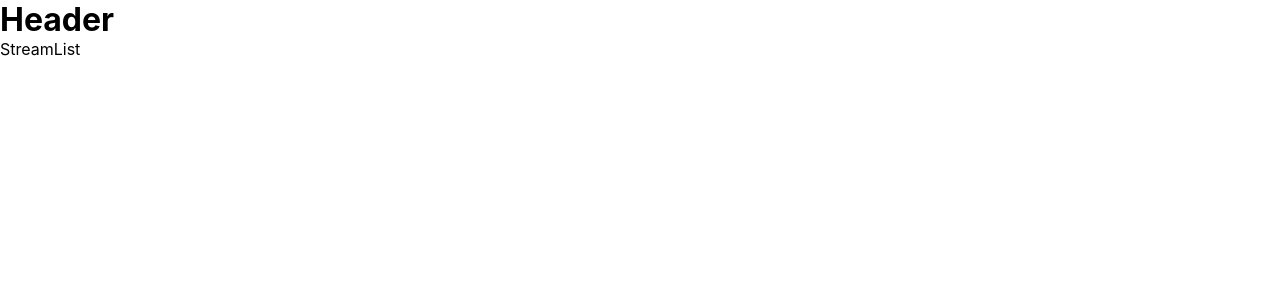
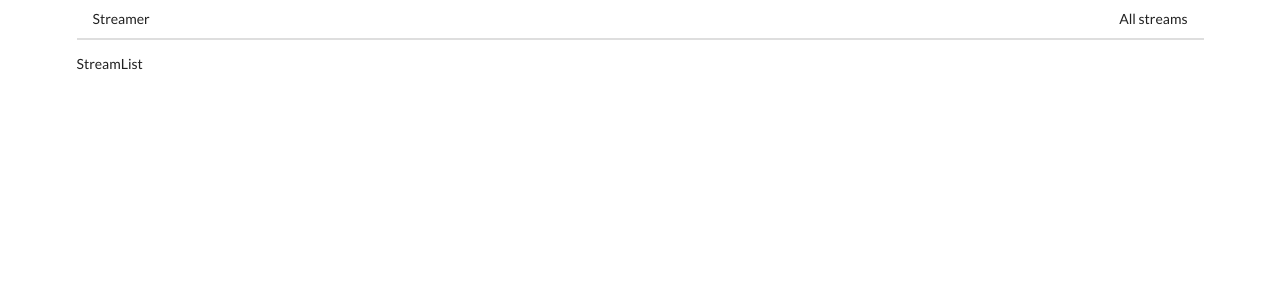
Before and after one commit to abhishekgowda1312/twitch-cloneV1, a React (Create React App) app: page / in a window 1280 px wide. Shown: the top 300 px of the page. Built offline with nearby package versions, Linux system fonts and the light colour scheme.

Commit message:
Added Header and routing

```diff
--- a/public/index.html
+++ b/public/index.html
@@ -5,6 +5,10 @@
     <link rel="icon" href="%PUBLIC_URL%/favicon.ico" />
     <meta name="viewport" content="width=device-width, initial-scale=1" />
     <meta name="theme-color" content="#000000" />
+    <link
+      rel="stylesheet"
+      href="https://cdnjs.cloudflare.com/ajax/libs/semantic-ui/2.4.1/semantic.min.css"
+    />
     <meta
       name="description"
       content="Web site created using create-react-app"
--- a/src/components/App.js
+++ b/src/components/App.js
@@ -1,6 +1,7 @@
 import React from 'react'
 import { BrowserRouter, Route } from 'react-router-dom'
 import './App.css';
+import Header from './Header';
 import StreamCreate from './streams/StreamCreate';
 import StreamDelete from './streams/StreamDelete';
 import StreamEdit from './streams/StreamEdit';
@@ -9,10 +10,11 @@
 
 const App = () => {
   return (
-    <div className="App">
-      <h1>Header</h1>
+    <div className="ui container">
+
       <BrowserRouter>
         <div>
+          <Header />
           <Route path="/" exact component={StreamList} />
           <Route path="/streams/new" exact component={StreamCreate} />
           <Route path="/streams/edit" exact component={StreamEdit} />
--- /dev/null
+++ b/src/components/Header.js
@@ -0,0 +1,17 @@
+import React from 'react'
+import { Link } from 'react-router-dom'
+
+const Header = () => {
+    return (
+        <div className="ui secondary pointing menu">
+
+            <Link to="/" className="item">Streamer</Link>
+            <div className="right menu">
+                <Link to="/" className="item">All streams</Link>
+
+            </div>
+        </div>
+    )
+}
+
+export default Header
--- a/src/index.css
+++ b/src/index.css
@@ -2,16 +2,3 @@
   margin: 0;
   box-sizing: border-box;
 }
-body {
-  margin: 0;
-  font-family: -apple-system, BlinkMacSystemFont, "Segoe UI", "Roboto", "Oxygen",
-    "Ubuntu", "Cantarell", "Fira Sans", "Droid Sans", "Helvetica Neue",
-    sans-serif;
-  -webkit-font-smoothing: antialiased;
-  -moz-osx-font-smoothing: grayscale;
-}
-
-code {
-  font-family: source-code-pro, Menlo, Monaco, Consolas, "Courier New",
-    monospace;
-}
```
